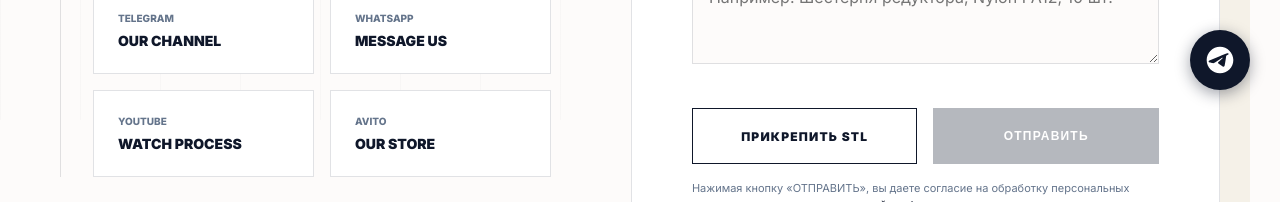
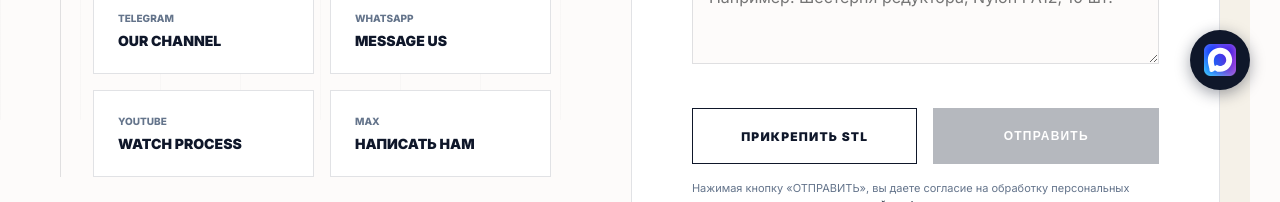
Before and after one commit to ylevin1989/PULSE3D-RU, a Next.js app in the folder pulse3d-web/: page /contacts in a window 1280 px wide. Shown: the part 680-882 px from the top of the page. Built offline with nearby package versions, Linux system fonts and the light colour scheme; no server answers.

Commit message:
Replace Telegram widget with MAX and swap Avito social links

```diff
--- a/pulse3d-web/src/app/admin/page.tsx
+++ b/pulse3d-web/src/app/admin/page.tsx
@@ -788,8 +788,8 @@ const AdminPage = () => {
                                         <input value={content.settings.youtubeLink || ''} onChange={(e) => setContent({ ...content, settings: { ...content.settings, youtubeLink: e.target.value } })} />
                                     </div>
                                     <div className={styles.field}>
-                                        <label>Ссылка на Avito</label>
-                                        <input value={content.settings.avitoLink || ''} onChange={(e) => setContent({ ...content, settings: { ...content.settings, avitoLink: e.target.value } })} />
+                                        <label>Ссылка на MAX</label>
+                                        <input value={content.settings.maxLink || ''} onChange={(e) => setContent({ ...content, settings: { ...content.settings, maxLink: e.target.value } })} />
                                     </div>
                                 </div>
                             </div>
--- a/pulse3d-web/src/app/contacts/ContactsClient.tsx
+++ b/pulse3d-web/src/app/contacts/ContactsClient.tsx
@@ -118,9 +118,9 @@ const ContactsClient = () => {
                                 <span>YouTube</span>
                                 <strong>Watch Process</strong>
                             </a>
-                            <a href={settings.avitoLink} target="_blank" className={styles.socialCard}>
-                                <span>Avito</span>
-                                <strong>Our Store</strong>
+                            <a href={settings.maxLink || settings.telegramLink} target="_blank" className={styles.socialCard}>
+                                <span>MAX</span>
+                                <strong>Написать нам</strong>
                             </a>
                         </div>
                     </div>
--- a/pulse3d-web/src/app/page.tsx
+++ b/pulse3d-web/src/app/page.tsx
@@ -41,6 +41,7 @@ export default function Home() {
         },
         sameAs: [
             settings.youtubeLink,
+            settings.maxLink,
             settings.telegramLink,
             settings.telegramChannelLink,
             settings.whatsappLink,
--- a/pulse3d-web/src/components/layout/ClientWrapper.tsx
+++ b/pulse3d-web/src/components/layout/ClientWrapper.tsx
@@ -40,7 +40,7 @@ export default function ClientWrapper({
             <main>{children}</main>
             <Footer settings={settings} />
             <ContactModal />
-            <TelegramWidget link={settings.telegramLink} />
+            <TelegramWidget link={settings.maxLink || settings.telegramLink} />
         </>
     );
 }
--- a/pulse3d-web/src/components/layout/Footer.tsx
+++ b/pulse3d-web/src/components/layout/Footer.tsx
@@ -28,10 +28,8 @@ const Footer = () => {
                         <a href={settings.youtubeLink} target="_blank" className={styles.socialIcon} title="YouTube">
                             <svg viewBox="0 0 24 24" fill="currentColor" width="24" height="24"><path d="M21.58 7.19c-.23-.86-.91-1.54-1.78-1.78C18.23 5 12 5 12 5s-6.23 0-7.8.41c-.87.24-1.55.92-1.78 1.78C2 8.76 2 12 2 12s0 3.24.42 4.81c.23.86.91 1.54 1.78 1.78C5.77 19 12 19 12 19s6.23 0 7.8-.41c.87-.24 1.55-.92 1.78-1.78C22 15.24 22 12 22 12s0-3.24-.42-4.81zM9.96 14.73V9.27L14.7 12l-4.74 2.73z" /></svg>
                         </a>
-                        <a href={settings.avitoLink} target="_blank" className={styles.socialIcon} title="Avito">
-                            <svg viewBox="0 0 24 24" fill="currentColor" width="24" height="24">
-                                <path d="M12 2C6.477 2 2 6.477 2 12s4.477 10 10 10 10-4.477 10-10S17.523 2 12 2zm-.5 15.5c-1.381 0-2.5-1.119-2.5-2.5s1.119-2.5 2.5-2.5 2.5 1.119 2.5 2.5-1.119 2.5-2.5 2.5zm6.5-6c-1.105 0-2-.895-2-2s.895-2 2-2 2 .895 2 2-.895 2-2 2zm-11-2c-.828 0-1.5-.672-1.5-1.5S6.172 6 7 6s1.5.672 1.5 1.5S7.828 9 7 9z" />
-                            </svg>
+                        <a href={settings.maxLink || settings.telegramLink} target="_blank" className={styles.socialIcon} title="MAX">
+                            <Image src="/icons/max-messenger-sign-logo.svg" alt="MAX" width={24} height={24} />
                         </a>
                     </div>
                 </div>
--- a/pulse3d-web/src/components/ui/TelegramWidget.tsx
+++ b/pulse3d-web/src/components/ui/TelegramWidget.tsx
@@ -4,7 +4,7 @@ import React from 'react';
 import styles from './TelegramWidget.module.css';
 
 interface TelegramWidgetProps {
-    link: string;
+    link?: string;
 }
 
 const TelegramWidget = ({ link }: TelegramWidgetProps) => {
@@ -16,12 +16,10 @@ const TelegramWidget = ({ link }: TelegramWidgetProps) => {
             target="_blank"
             rel="noopener noreferrer"
             className={styles.widget}
-            aria-label="Написать в Telegram"
+            aria-label="Написать в MAX"
         >
-            <svg viewBox="0 0 24 24" width="32" height="32" fill="white">
-                <path d="M12 2C6.48 2 2 6.48 2 12s4.48 10 10 10 10-4.48 10-10S17.52 2 12 2zm4.64 6.8c-.15 1.58-.8 5.42-1.13 7.19-.14.75-.42 1-.68 1.03-.58.05-1.02-.38-1.58-.75-.88-.58-1.38-.94-2.23-1.5-.99-.65-.35-1.01.22-1.59.15-.15 2.71-2.48 2.76-2.69.01-.03.01-.14-.07-.2-.08-.06-.19-.04-.27-.02-.11.02-1.93 1.23-5.46 3.62-.51.35-.98.53-1.39.52-.46-.01-1.33-.26-1.98-.48-.8-.27-1.43-.42-1.37-.89.03-.25.38-.51 1.03-.78 4.04-1.76 6.74-2.92 8.09-3.48 3.85-1.6 4.64-1.88 5.17-1.89.11 0 .37.03.54.17.14.12.18.28.2.45-.02.07-.02.13-.03.19z" />
-            </svg>
-            <div className={styles.tooltip}>Написать нам</div>
+            <img src="/icons/max-messenger-sign-logo.svg" alt="" width="32" height="32" />
+            <div className={styles.tooltip}>Написать в MAX</div>
         </a>
     );
 };
--- a/pulse3d-web/src/data/content.json
+++ b/pulse3d-web/src/data/content.json
@@ -105,6 +105,7 @@
     "address": "г. Санкт-Петербург, м. Василеостровская, 18-я линия В.О., д. 3В.",
     "youtubeLink": "https://www.youtube.com/@Pulse3D_SPB",
     "avitoLink": "https://www.avito.ru/user/ce933dabba3407f0e16cbac85cd9a641/profile?id=77924211788",
+    "maxLink": "https://max.ru/u/f9LHodD0cOJA5HQNN_y1nPSaCoD2NEgPEUQj_PRIvBwyHfb_07-GfC8JPSk",
     "whatsappLink": "https://wa.me/79119104012",
     "agencyName": "Uno-Agency",
     "agencyLink": "https://uno-agency.ru/",
```
Also changed, not shown: pulse3d-web/public/icons/max-messenger-sign-logo.svg (added).
